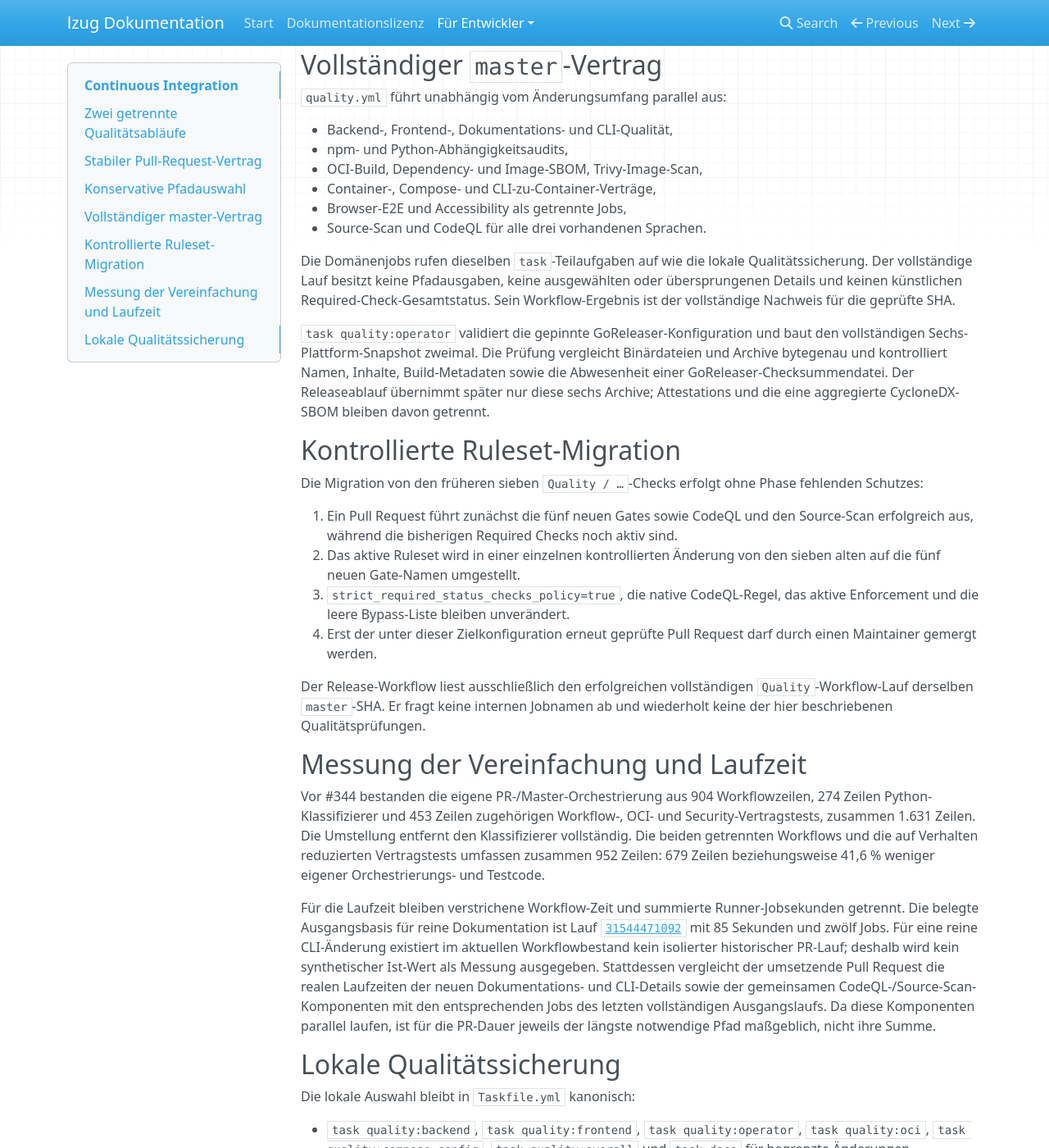
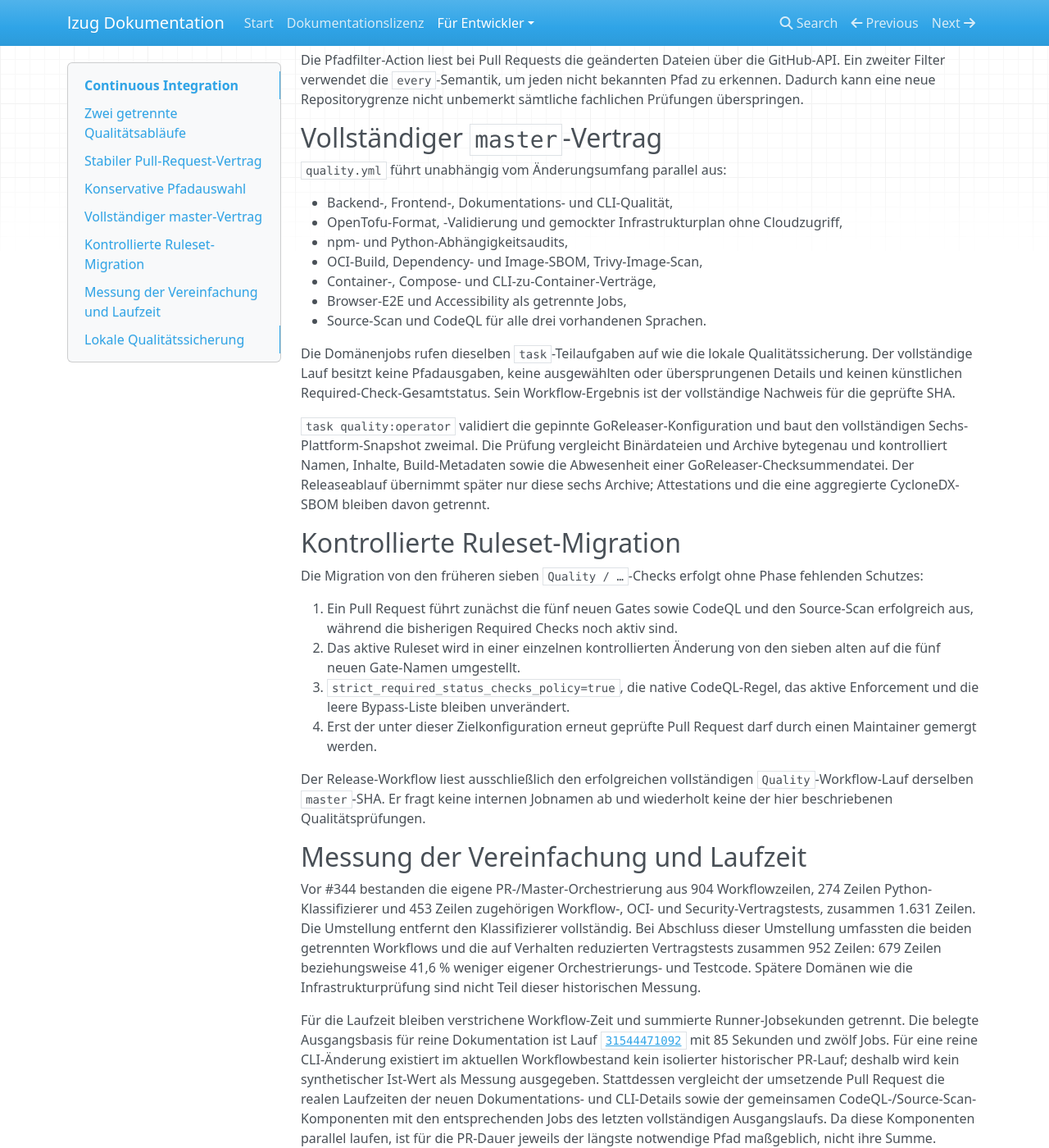
Before and after one commit to lxndrp/lzug, an MkDocs documentation site: the page built from docs/developers/continuous-integration.md, in a window 1280 px wide and 1400 px high, scrolled down 2029 px. Shown: the whole window at 82% size. Built offline with MkDocs 1.6.1, drawn with Linux system fonts in a browser that asks for light colours; nearby versions of some CDN libraries; some of the changed text lies outside the part shown.

```diff
--- a/docs/developers/continuous-integration.md
+++ b/docs/developers/continuous-integration.md
@@ -27,7 +27,7 @@ Das Ruleset verlangt genau diese fünf immer vorhandenen Gate-Namen:
 | `Pull Request / Backend` | Ruff, Black, Python-Audit, Tests und Coverage; bei produktiven Webänderungen zusätzlich E2E und Accessibility |
 | `Pull Request / Frontend` | ESLint, Prettier, Angular-Build, Tests, Coverage und npm-Produktionsaudit; bei produktiven Webänderungen zusätzlich E2E und Accessibility |
 | `Pull Request / CLI` | Go-Vertrag sowie mit GoReleaser reproduzierbar gebaute Archive für Linux, macOS und Windows auf amd64 und arm64 |
-| `Pull Request / Container` | einmal gebautes OCI-Image, SBOMs, Image-Scan sowie Container-, Compose- und CLI-zu-Container-Verträge |
+| `Pull Request / Container` | einmal gebautes OCI-Image, SBOMs, Image-Scan sowie Container-, Compose- und CLI-zu-Container-Verträge; bei Infrastrukturänderungen zusätzlich OpenTofu-Format, -Validierung und gemockter Plan |
 
 Jedes Gate läuft mit `if: always()`. Ist seine Domäne nicht ausgewählt, prüft
 es ausdrücklich den Status `skipped` des Detailjobs und wird selbst
@@ -49,7 +49,9 @@ Analysen und darf bei einer späteren Dateiumbenennung nicht implizit wechseln.
 
 ## Konservative Pfadauswahl
 
-Die fünf Domänen entsprechen fachlich verständlichen Repositorygrenzen:
+Die Pfadauswahl bildet fachlich verständliche Repositorygrenzen auf fünf
+stabile Gates ab. Infrastruktur ist eine eigene Detaildomäne und läuft in das
+bestehende Container-Gate ein:
 
 | Änderung | Auswahl |
 | --- | --- |
@@ -78,6 +81,7 @@ unbemerkt sämtliche fachlichen Prüfungen überspringen.
 `quality.yml` führt unabhängig vom Änderungsumfang parallel aus:
 
 - Backend-, Frontend-, Dokumentations- und CLI-Qualität,
+- OpenTofu-Format, -Validierung und gemockter Infrastrukturplan ohne Cloudzugriff,
 - npm- und Python-Abhängigkeitsaudits,
 - OCI-Build, Dependency- und Image-SBOM, Trivy-Image-Scan,
 - Container-, Compose- und CLI-zu-Container-Verträge,
@@ -121,9 +125,11 @@ Jobnamen ab und wiederholt keine der hier beschriebenen Qualitätsprüfungen.
 Vor #344 bestanden die eigene PR-/Master-Orchestrierung aus 904 Workflowzeilen,
 274 Zeilen Python-Klassifizierer und 453 Zeilen zugehörigen Workflow-, OCI- und
 Security-Vertragstests, zusammen 1.631 Zeilen. Die Umstellung entfernt den
-Klassifizierer vollständig. Die beiden getrennten Workflows und die auf
-Verhalten reduzierten Vertragstests umfassen zusammen 952 Zeilen: 679 Zeilen
-beziehungsweise 41,6 % weniger eigener Orchestrierungs- und Testcode.
+Klassifizierer vollständig. Bei Abschluss dieser Umstellung umfassten die
+beiden getrennten Workflows und die auf Verhalten reduzierten Vertragstests
+zusammen 952 Zeilen: 679 Zeilen beziehungsweise 41,6 % weniger eigener
+Orchestrierungs- und Testcode. Spätere Domänen wie die Infrastrukturprüfung
+sind nicht Teil dieser historischen Messung.
 
 Für die Laufzeit bleiben verstrichene Workflow-Zeit und summierte
 Runner-Jobsekunden getrennt. Die belegte Ausgangsbasis für reine Dokumentation
```
Also changed, not shown: other parts of docs/developers/continuous-integration.md (+5 -4 lines), 3 other files.
